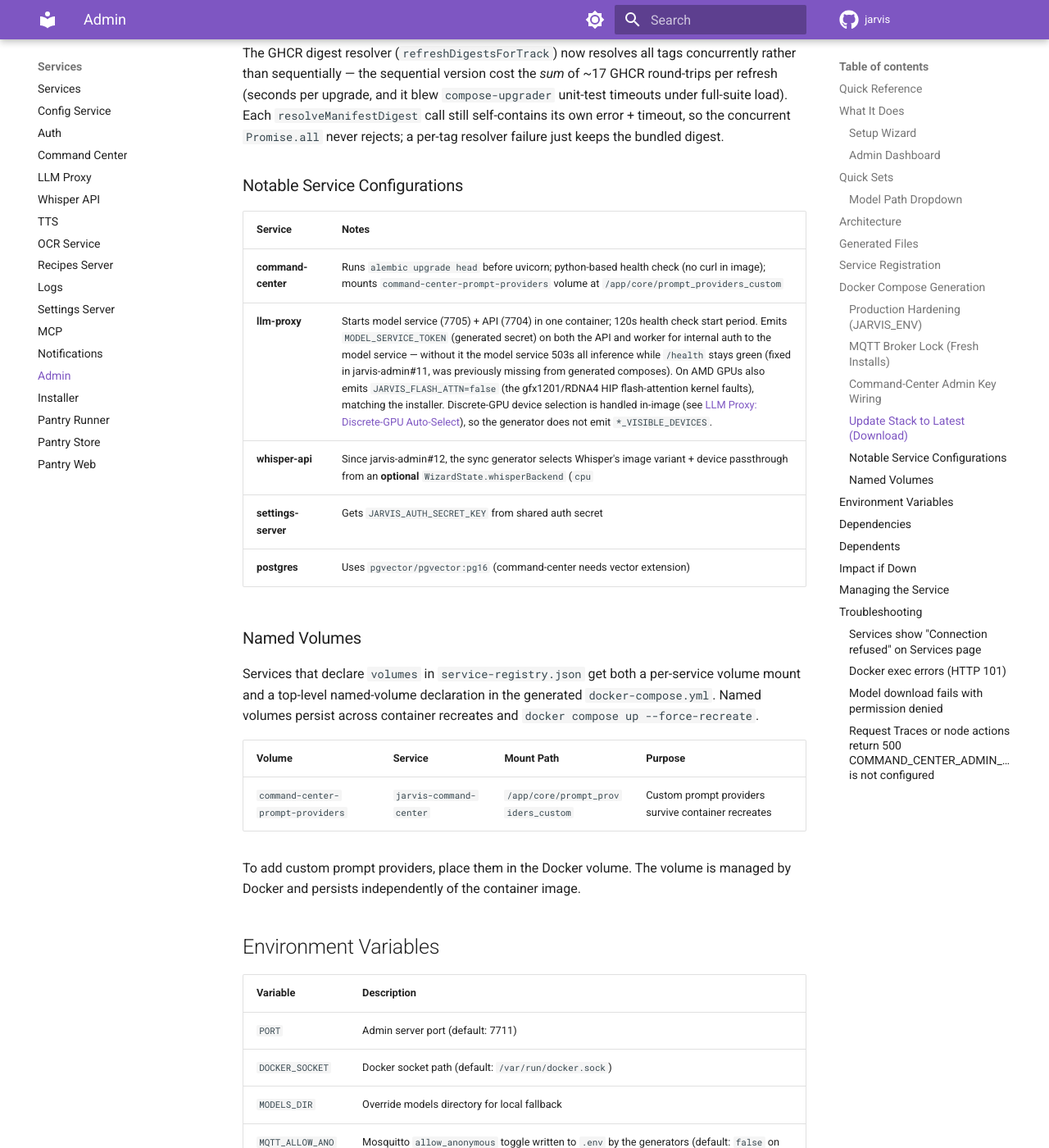
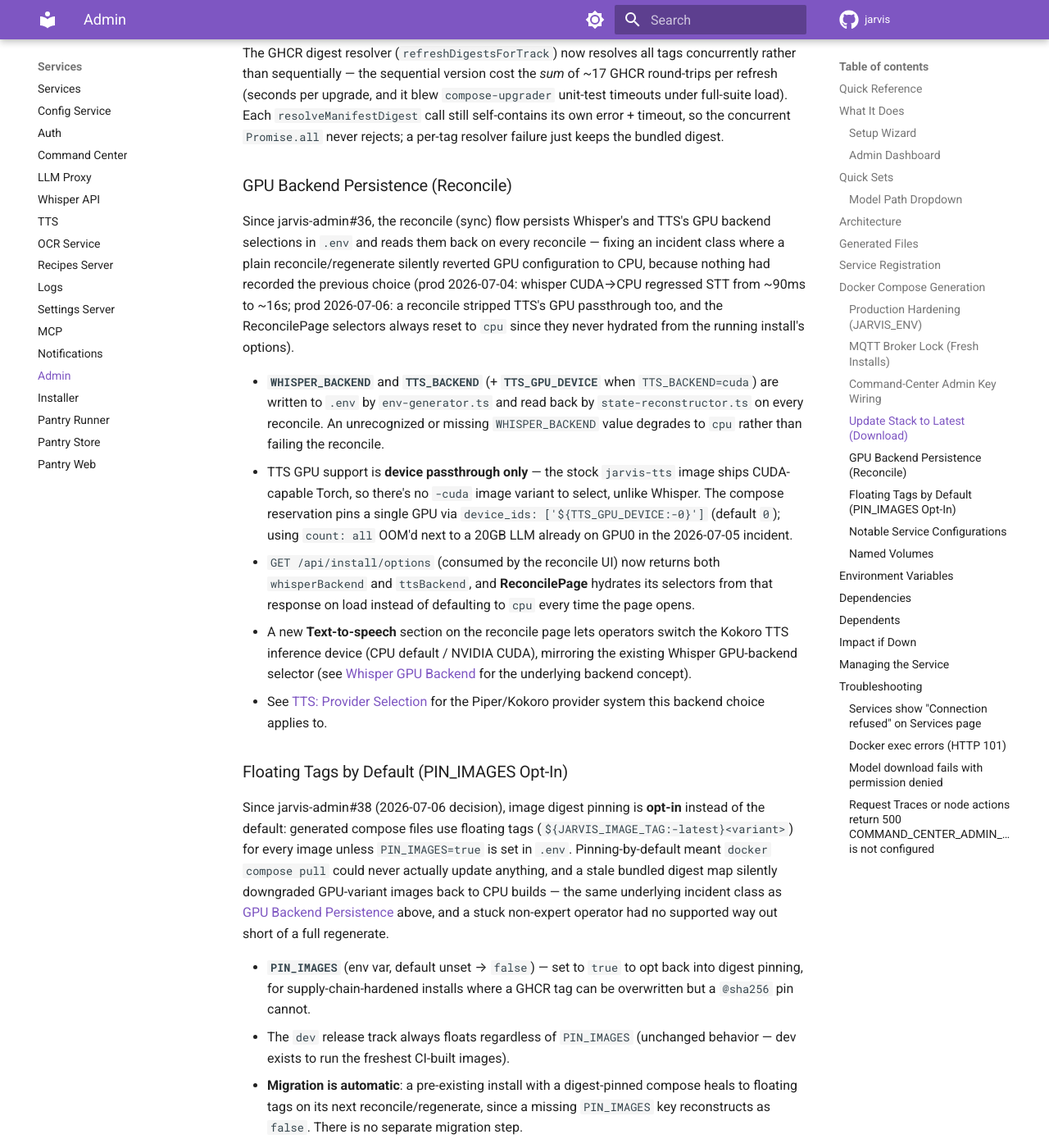
Before and after one commit to alexberardi/jarvis-docs, an MkDocs documentation site: the page built from docs/services/admin.md, in a window 1280 px wide and 1400 px high, scrolled down 4947 px. Shown: the whole window at 82% size. Built offline with MkDocs 1.6.1 and Material for MkDocs 9.7.7, drawn with Linux system fonts in a browser that asks for light colours; comment, search, counter and statistics services are not loaded; some of the changed text lies outside the part shown.

Commit message:
docs(jarvis-admin): sync from #36

```diff
--- a/docs/services/admin.md
+++ b/docs/services/admin.md
@@ -138,13 +138,34 @@
 
 The GHCR digest resolver (`refreshDigestsForTrack`) now resolves all tags concurrently rather than sequentially — the sequential version cost the *sum* of ~17 GHCR round-trips per refresh (seconds per upgrade, and it blew `compose-upgrader` unit-test timeouts under full-suite load). Each `resolveManifestDigest` call still self-contains its own error + timeout, so the concurrent `Promise.all` never rejects; a per-tag resolver failure just keeps the bundled digest.
 
+### GPU Backend Persistence (Reconcile)
+
+Since jarvis-admin#36, the reconcile (sync) flow persists Whisper's and TTS's GPU backend selections in `.env` and reads them back on every reconcile — fixing an incident class where a plain reconcile/regenerate silently reverted GPU configuration to CPU, because nothing had recorded the previous choice (prod 2026-07-04: whisper CUDA→CPU regressed STT from ~90ms to ~16s; prod 2026-07-06: a reconcile stripped TTS's GPU passthrough too, and the ReconcilePage selectors always reset to `cpu` since they never hydrated from the running install's options).
+
+- **`WHISPER_BACKEND`** and **`TTS_BACKEND`** (+ **`TTS_GPU_DEVICE`** when `TTS_BACKEND=cuda`) are written to `.env` by `env-generator.ts` and read back by `state-reconstructor.ts` on every reconcile. An unrecognized or missing `WHISPER_BACKEND` value degrades to `cpu` rather than failing the reconcile.
+- TTS GPU support is **device passthrough only** — the stock `jarvis-tts` image ships CUDA-capable Torch, so there's no `-cuda` image variant to select, unlike Whisper. The compose reservation pins a single GPU via `device_ids: ['${TTS_GPU_DEVICE:-0}']` (default `0`); using `count: all` OOM'd next to a 20GB LLM already on GPU0 in the 2026-07-05 incident.
+- `GET /api/install/options` (consumed by the reconcile UI) now returns both `whisperBackend` and `ttsBackend`, and **ReconcilePage** hydrates its selectors from that response on load instead of defaulting to `cpu` every time the page opens.
+- A new **Text-to-speech** section on the reconcile page lets operators switch the Kokoro TTS inference device (CPU default / NVIDIA CUDA), mirroring the existing Whisper GPU-backend selector (see [Whisper GPU Backend](installer.md#whisper-gpu-backend) for the underlying backend concept).
+- See [TTS: Provider Selection](tts.md#provider-selection) for the Piper/Kokoro provider system this backend choice applies to.
+
+### Floating Tags by Default (PIN_IMAGES Opt-In)
+
+Since jarvis-admin#38 (2026-07-06 decision), image digest pinning is **opt-in** instead of the default: generated compose files use floating tags (`${JARVIS_IMAGE_TAG:-latest}<variant>`) for every image unless `PIN_IMAGES=true` is set in `.env`. Pinning-by-default meant `docker compose pull` could never actually update anything, and a stale bundled digest map silently downgraded GPU-variant images back to CPU builds — the same underlying incident class as [GPU Backend Persistence](#gpu-backend-persistence-reconcile) above, and a stuck non-expert operator had no supported way out short of a full regenerate.
+
+- **`PIN_IMAGES`** (env var, default unset → `false`) — set to `true` to opt back into digest pinning, for supply-chain-hardened installs where a GHCR tag can be overwritten but a `@sha256` pin cannot.
+- The `dev` release track always floats regardless of `PIN_IMAGES` (unchanged behavior — dev exists to run the freshest CI-built images).
+- **Migration is automatic**: a pre-existing install with a digest-pinned compose heals to floating tags on its next reconcile/regenerate, since a missing `PIN_IMAGES` key reconstructs as `false`. There is no separate migration step.
+- The reconcile UI exposes this as a **"Pin images by digest"** checkbox (advanced, off by default) on the Sync Compose page.
+- A new golden regression test (`prod-shape-regression.test.ts`) reconstructs wizard state from a prod-shaped `.env` and asserts GPU backends, broker credentials, and image pinning all regenerate correctly together in both the floating and `PIN_IMAGES=true` modes — covering the exact combination of settings the 2026-07-04/06 incidents broke at once.
+
 ### Notable Service Configurations
 
 | Service | Notes |
 |---------|-------|
 | **command-center** | Runs `alembic upgrade head` before uvicorn; python-based health check (no curl in image); mounts `command-center-prompt-providers` volume at `/app/core/prompt_providers_custom` |
 | **llm-proxy** | Starts model service (7705) + API (7704) in one container; 120s health check start period. Emits `MODEL_SERVICE_TOKEN` (generated secret) on both the API and worker for internal auth to the model service — without it the model service 503s all inference while `/health` stays green (fixed in jarvis-admin#11, was previously missing from generated composes). On AMD GPUs also emits `JARVIS_FLASH_ATTN=false` (the gfx1201/RDNA4 HIP flash-attention kernel faults), matching the installer. Discrete-GPU device selection is handled in-image (see [LLM Proxy: Discrete-GPU Auto-Select](llm-proxy.md#discrete-gpu-auto-select-vulkan-rocm)), so the generator does not emit `*_VISIBLE_DEVICES`. |
-| **whisper-api** | Since jarvis-admin#12, the sync generator selects Whisper's image variant + device passthrough from an **optional** `WizardState.whisperBackend` (`cpu` | `cuda` | `vulkan` | `rocm`, default `cpu` when unset) — independently of the LLM's auto-detected `gpuType`, mirroring the installer SPA's generator (see [Installer: Whisper GPU Backend](installer.md#whisper-gpu-backend)). Optional and defaulted so the upgrade state-reconstructor and older clients keep working with no fanout. Also wired end-to-end through the admin **reconcile (sync)** flow — a GPU-backend select on the Whisper section of ReconcilePage — so existing installs can switch Whisper's backend without a fresh install. A UI control in the initial setup wizard is a planned follow-up (shared with the installer wizard). |
+| **whisper-api** | Since jarvis-admin#12, the sync generator selects Whisper's image variant + device passthrough from an **optional** `WizardState.whisperBackend` (`cpu` | `cuda` | `vulkan` | `rocm`, default `cpu` when unset) — independently of the LLM's auto-detected `gpuType`, mirroring the installer SPA's generator (see [Installer: Whisper GPU Backend](installer.md#whisper-gpu-backend)). Optional and defaulted so the upgrade state-reconstructor and older clients keep working with no fanout. Also wired end-to-end through the admin **reconcile (sync)** flow — a GPU-backend select on the Whisper section of ReconcilePage — so existing installs can switch Whisper's backend without a fresh install. Since jarvis-admin#36, this selection is persisted in `.env` (`WHISPER_BACKEND`) and read back on every reconcile, instead of silently reverting to `cpu` on regen (see [GPU Backend Persistence](#gpu-backend-persistence-reconcile)). |
+| **tts** | Since jarvis-admin#36, the sync generator selects TTS's Kokoro inference **device** (CPU default / NVIDIA CUDA) from an optional `WizardState.ttsBackend`, persisted in `.env` (`TTS_BACKEND`, + `TTS_GPU_DEVICE` when `cuda`) and read back on reconcile — see [GPU Backend Persistence](#gpu-backend-persistence-reconcile). Unlike Whisper, this is device passthrough only; there's no separate `-cuda` image variant. |
 | **settings-server** | Gets `JARVIS_AUTH_SECRET_KEY` from shared auth secret |
 | **postgres** | Uses `pgvector/pgvector:pg16` (command-center needs vector extension) |
 
@@ -167,6 +188,10 @@
 | `MODELS_DIR` | Override models directory for local fallback |
 | `MQTT_ALLOW_ANON` | Mosquitto `allow_anonymous` toggle written to `.env` by the generators (default: `false` on fresh install, `true` when upgrading a pre-existing `.env` that lacks the key). See [MQTT Broker Lock](#mqtt-broker-lock-fresh-installs). |
 | `COMMAND_CENTER_ADMIN_KEY` | Admin API key used to authenticate to command-center's admin API (Request Traces, node train-adapter). Required; shares the `ADMIN_API_KEY` secret via `secretRef`. Emitted into jarvis-admin's own container since jarvis-admin#31 — see [Command-Center Admin Key Wiring](#command-center-admin-key-wiring). |
+| `WHISPER_BACKEND` | Whisper's GPU backend (`cpu` \| `cuda` \| `vulkan` \| `rocm`, default `cpu`), written to the generated `.env` and read back on reconcile since jarvis-admin#36. See [GPU Backend Persistence](#gpu-backend-persistence-reconcile). |
+| `TTS_BACKEND` | TTS's Kokoro inference device (`cpu` \| `cuda`, default `cpu`), written to the generated `.env` and read back on reconcile since jarvis-admin#36. See [GPU Backend Persistence](#gpu-backend-persistence-reconcile). |
+| `TTS_GPU_DEVICE` | Which GPU index the `jarvis-tts` container reserves when `TTS_BACKEND=cuda` (default `0`). Re-pin when GPU0 is already full of LLM + Whisper. |
+| `PIN_IMAGES` | Opt-in to digest-pinned images instead of floating tags (default unset → `false`). Since jarvis-admin#38 — see [Floating Tags by Default](#floating-tags-by-default-pin_images-opt-in). |
 
 ## Dependencies
 
```
